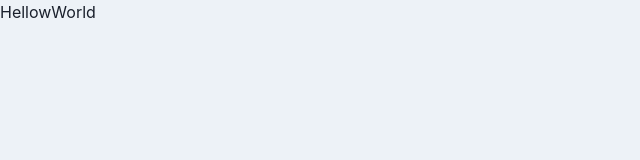
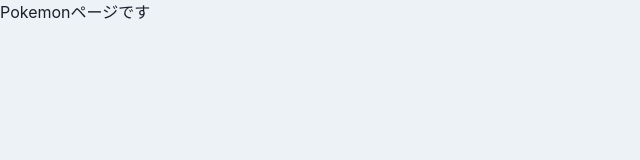
Before and after one commit to tsutsuji-c/pokemon_react, a React (Create React App) app in the folder pokemon_list/: page /pokemon in a window 1280 px wide. Shown: the top 160 px of the page, without its empty margins (0-640 px from the left). Built offline with nearby package versions, Linux system fonts and the light colour scheme.

Commit message:
ページのルーティング設定

```diff
--- a/pokemon_list/package.json
+++ b/pokemon_list/package.json
@@ -13,9 +13,11 @@
     "@types/node": "^12.0.0",
     "@types/react": "^17.0.0",
     "@types/react-dom": "^17.0.0",
+    "@types/react-router-dom": "^5.1.7",
     "framer-motion": "^4",
     "react": "^17.0.2",
     "react-dom": "^17.0.2",
+    "react-router-dom": "^5.2.0",
     "react-scripts": "4.0.3",
     "typescript": "^4.1.2",
     "web-vitals": "^1.0.1"
--- a/pokemon_list/src/App.tsx
+++ b/pokemon_list/src/App.tsx
@@ -1,11 +1,14 @@
 import React from 'react';
 import { ChakraProvider } from "@chakra-ui/react";
+import { BrowserRouter } from "react-router-dom";
+
 import theme from "./theme/theme"
+import { Router } from "./router/Router"
 
 export default function App() {
   return ( <ChakraProvider theme={theme}>
-   <div>
-     <h1>HellowWorld</h1>
-   </div>
+   <BrowserRouter>
+   <Router />
+   </BrowserRouter>
   </ChakraProvider>);
 }
--- /dev/null
+++ b/pokemon_list/src/components/pages/Home.tsx
@@ -0,0 +1,5 @@
+import { memo, VFC } from "react";
+
+export const Home: VFC = memo(() => {
+    return <p>homeページです</p>
+});
--- /dev/null
+++ b/pokemon_list/src/components/pages/Page404.tsx
@@ -0,0 +1,5 @@
+import { memo, VFC } from "react";
+
+export const Page404: VFC = memo(() => {
+    return <p>404ページです</p>
+});
--- /dev/null
+++ b/pokemon_list/src/components/pages/Pokemon.tsx
@@ -0,0 +1,5 @@
+import { memo, VFC } from "react";
+
+export const Pokemon: VFC = memo(() => {
+    return <p>Pokemonページです</p>
+});
--- /dev/null
+++ b/pokemon_list/src/router/Router.tsx
@@ -0,0 +1,22 @@
+import { memo, VFC } from 'react';
+import { Route, Switch } from 'react-router-dom';
+
+import { Home } from "../components/pages/Home";
+import { Pokemon } from "../components/pages/Pokemon";
+import { Page404 } from "../components/pages/Page404";
+
+export const Router: VFC = memo(() => {
+    return(
+        <Switch>
+            <Route exact path="/">
+                <Home />
+            </Route>
+            <Route path="/pokemon">
+                <Pokemon />
+            </Route>
+            <Route path="*">
+                <Page404 />
+            </Route>
+        </Switch>
+    )
+});
--- a/pokemon_list/tsconfig.json
+++ b/pokemon_list/tsconfig.json
@@ -18,7 +18,8 @@
     "resolveJsonModule": true,
     "isolatedModules": true,
     "noEmit": true,
-    "jsx": "react-jsx"
+    "jsx": "react-jsx",
+    "noImplicitAny": false,
   },
   "include": [
     "src"
```
Also changed, not shown: 1 other file (tests, documents, lock files or other folders).
